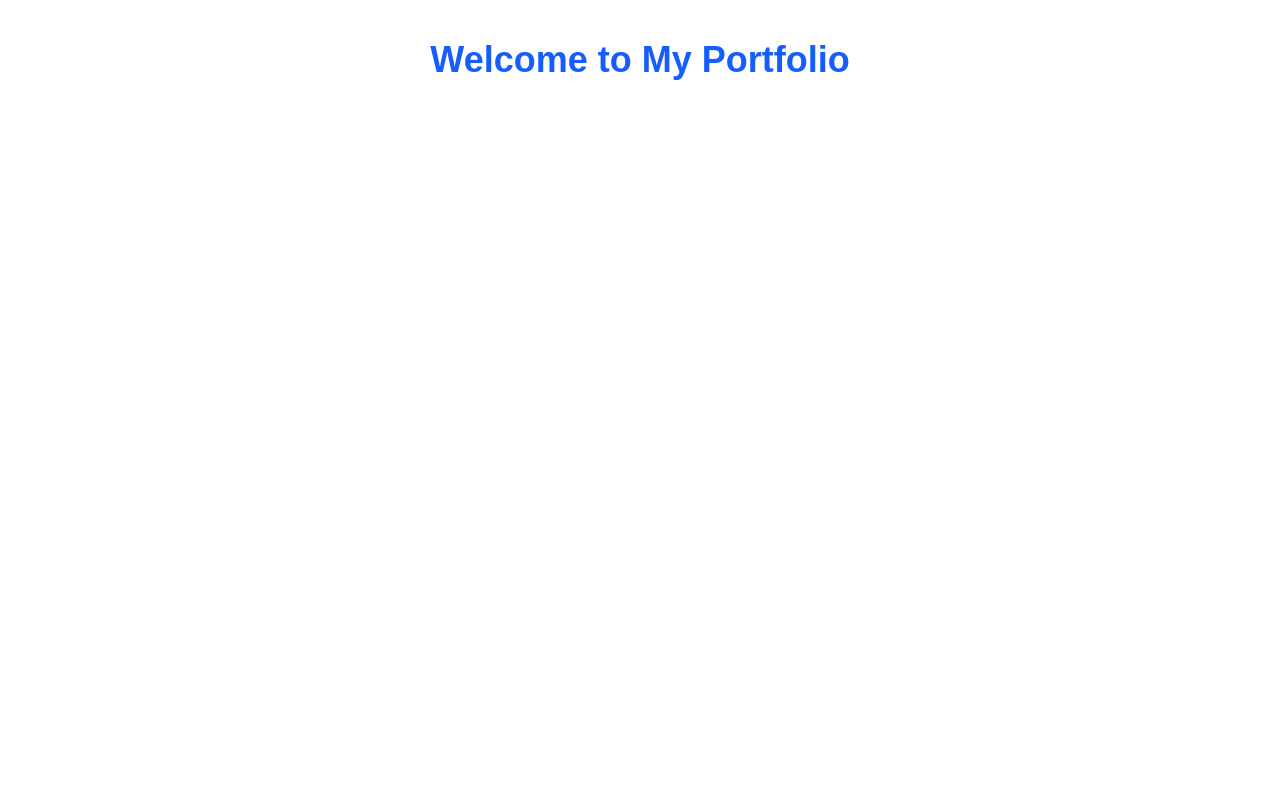
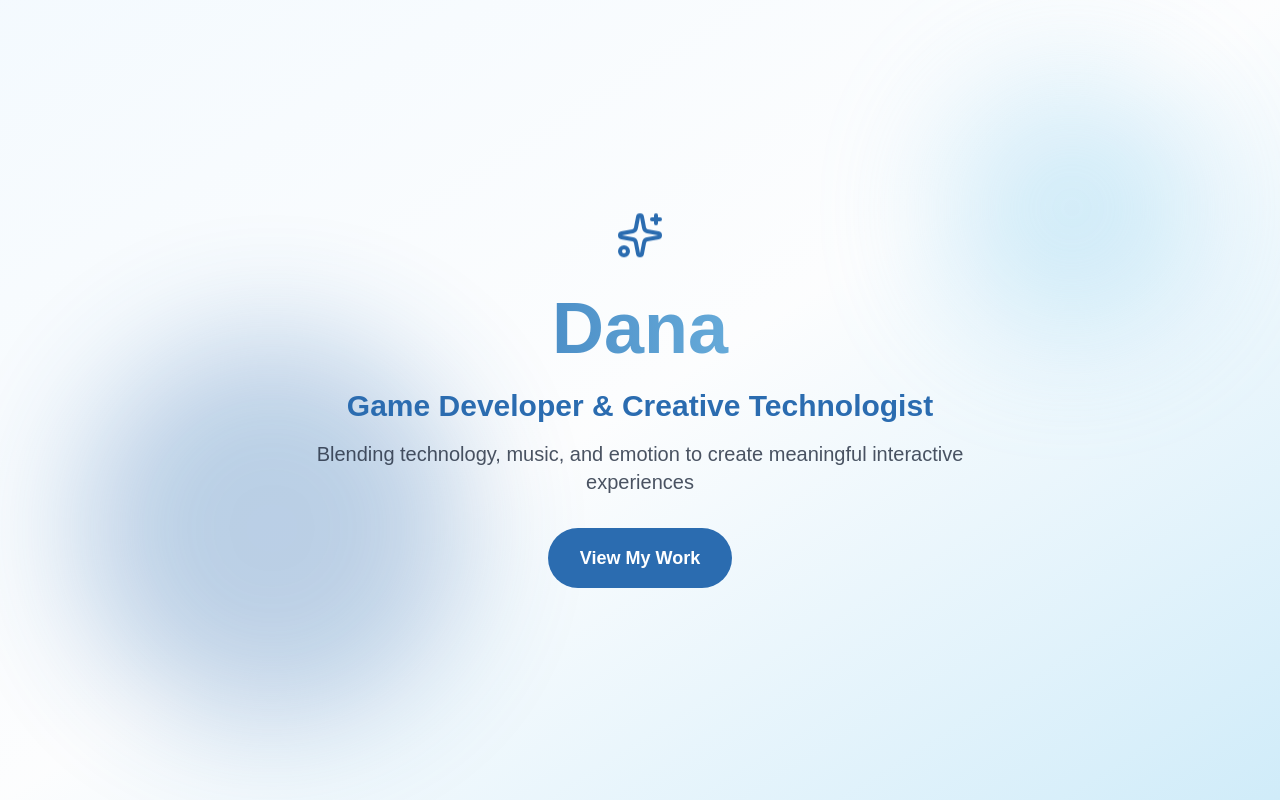
Before and after one commit to Deynuh/my-portfolio, a Next.js app: page / in a window 1280 px wide. Built offline with nearby package versions, Linux system fonts and the light colour scheme.

Commit message:
added template for home page

```diff
--- a/package.json
+++ b/package.json
@@ -9,6 +9,7 @@
     "lint": "eslint"
   },
   "dependencies": {
+    "lucide-react": "^0.548.0",
     "next": "15.5.4",
     "react": "19.1.0",
     "react-dom": "19.1.0"
--- a/src/app/page.js
+++ b/src/app/page.js
@@ -1,9 +1,33 @@
-import Image from "next/image";
+import Link from 'next/link';
+import { Sparkles } from 'lucide-react';
 
 export default function Home() {
   return (
-    <h1 className="text-4xl font-bold text-blue-600 text-center mt-10">
-      Welcome to My Portfolio
-    </h1>
+    <div className="relative min-h-screen flex items-center justify-center overflow-hidden">
+      <div className="absolute inset-0 bg-gradient-to-br from-[#E3F2FD] via-[#F8FAFC] to-[#89CFF0] opacity-40"></div>
+      <div className="absolute top-20 right-20 w-64 h-64 bg-[#89CFF0] rounded-full blur-3xl opacity-20 animate-pulse"></div>
+      <div className="absolute bottom-20 left-20 w-96 h-96 bg-[#2B6CB0] rounded-full blur-3xl opacity-10 animate-pulse delay-1000"></div>
+
+      <div className="relative z-10 text-center px-6 max-w-4xl mx-auto">
+        <div className="inline-block mb-6">
+          <Sparkles className="w-12 h-12 text-[#2B6CB0] animate-bounce" />
+        </div>
+        <h1 className="text-6xl md:text-7xl font-bold mb-6 bg-gradient-to-r from-[#2B6CB0] to-[#89CFF0] bg-clip-text text-transparent">
+          Dana
+        </h1>
+        <p className="text-2xl md:text-3xl font-semibold text-[#2B6CB0] mb-4">
+          Game Developer & Creative Technologist
+        </p>
+        <p className="text-lg md:text-xl text-[#1E293B] opacity-80 mb-8 max-w-2xl mx-auto">
+          Blending technology, music, and emotion to create meaningful interactive experiences
+        </p>
+        <Link
+          href="/projects"
+          className="inline-block bg-[#2B6CB0] text-white px-8 py-4 rounded-full font-semibold text-lg hover:bg-[#2563A8] transition-all duration-300 hover:scale-105 hover:shadow-lg"
+        >
+          View My Work
+        </Link>
+      </div>
+    </div>
   );
 }
```
Also changed, not shown: 1 other file (tests, documents, lock files or other folders).
